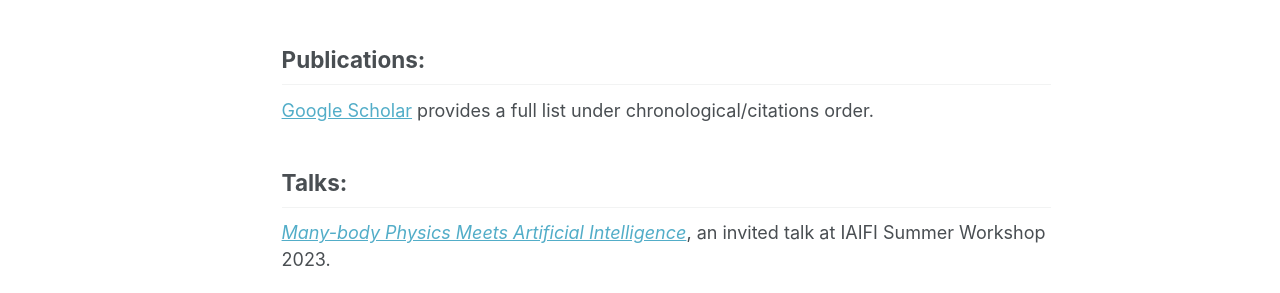
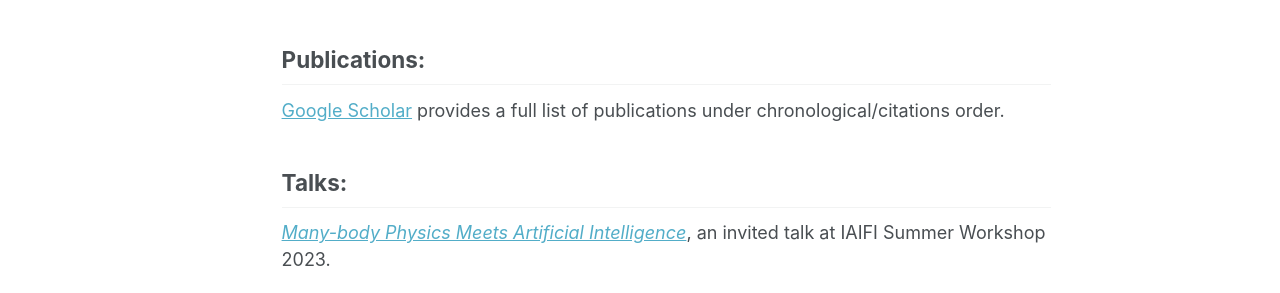
Before and after one commit to diluo28/diluo.github.io, a Jekyll site: the page built from _pages/about.md, in a window 1280 px wide and 1141 px high. Shown: the part 656-949 px from the top of the window. Built offline with Jekyll 4.4.1, drawn with Linux system fonts in a browser that asks for light colours; some web fonts are replaced.

Commit message:
Update about.md

```diff
--- a/_pages/about.md
+++ b/_pages/about.md
@@ -17,7 +17,7 @@ I am working on research in the intersection of quantum many-body physics, quant
 
 ## Publications:
 
-<a href="https://scholar.google.com/citations?hl=en&user=OxZytTQAAAAJ&view_op=list_works&sortby=pubdate" target="_blank">Google Scholar</a> provides a full list under chronological/citations order.
+<a href="https://scholar.google.com/citations?hl=en&user=OxZytTQAAAAJ&view_op=list_works&sortby=pubdate" target="_blank">Google Scholar</a> provides a full list of publications under chronological/citations order.
 
 ## Talks:
 
```
